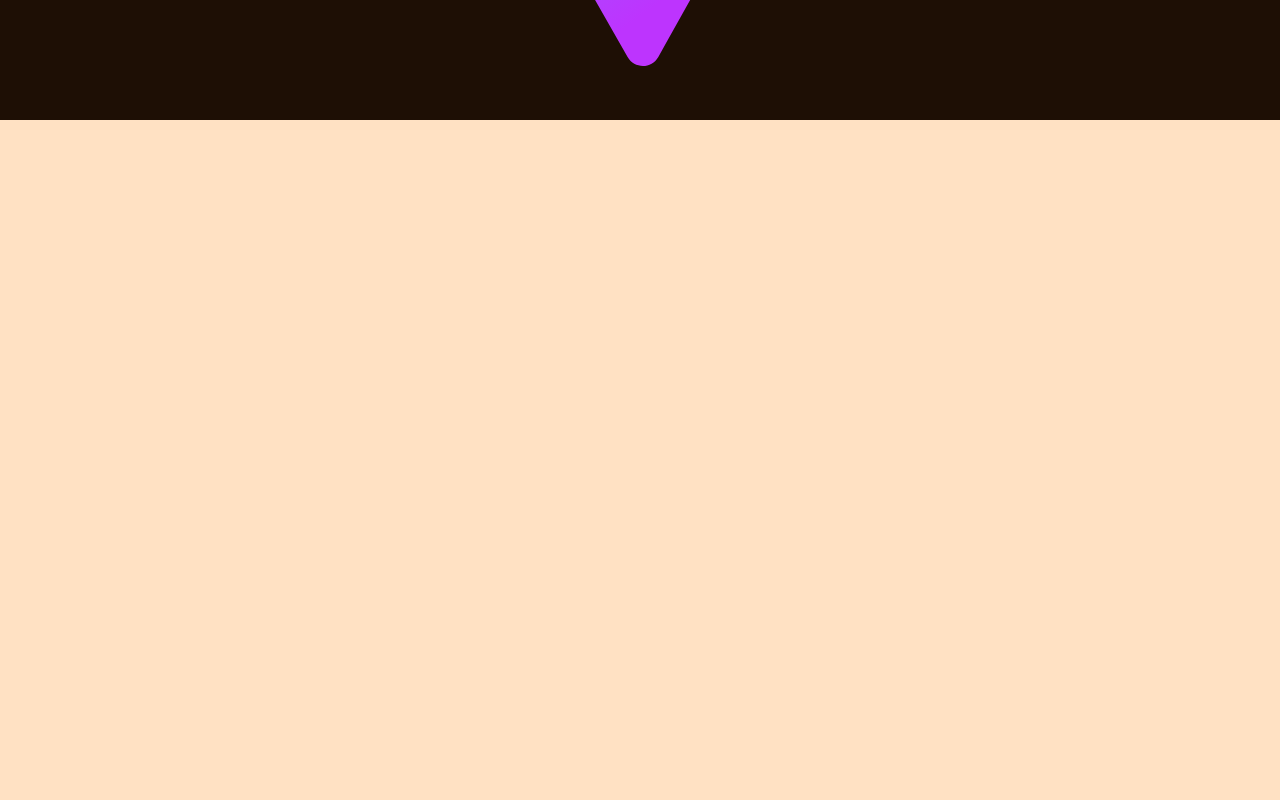
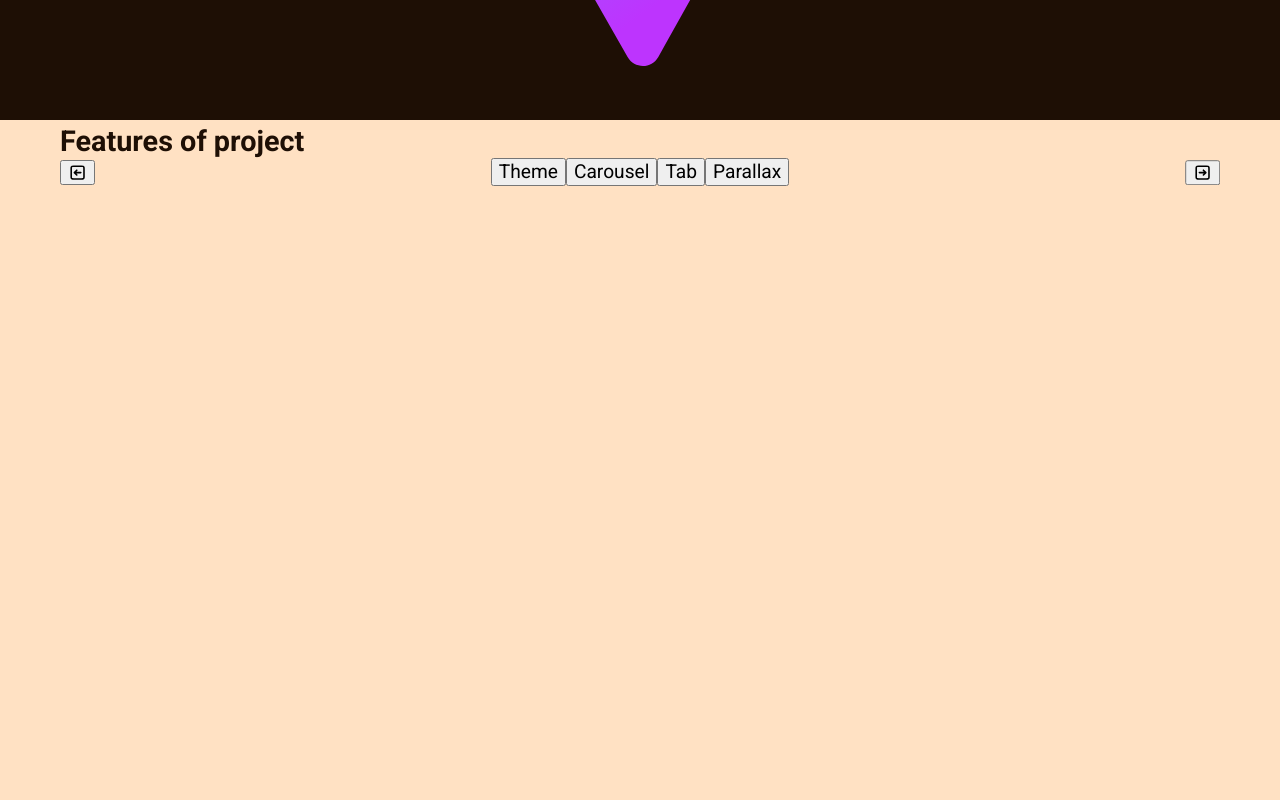
Before and after one commit to RKeyIT/cv, a React (Vite) app: page / in a window 1280 px wide. Shown: the part 1480-2280 px from the top of the page. Built offline with nearby package versions, Linux system fonts and the light colour scheme.

Commit message:
feat: Tab feature works begins

```diff
--- a/src/app/App.tsx
+++ b/src/app/App.tsx
@@ -11,8 +11,6 @@ const App = () => {
 		<Header />
 		<Main />
 		<Footer />
-		<Main />
-
 	</>
 }
 
--- /dev/null
+++ b/src/feature/Tab/Tab.css
@@ -0,0 +1,34 @@
+.Tab .window {
+  overflow-y: hidden;
+}
+.Tab .window .switcher {
+  position: relative;
+  display: flex;
+  flex-direction: row;
+  align-items: center;
+  justify-content: center;
+}
+.Tab .window .switcher button {
+  display: inline-flex;
+  justify-content: center;
+  align-items: center;
+}
+.Tab .window .switcher button.left, .Tab .window .switcher button.right {
+  position: absolute;
+}
+.Tab .window .switcher button.left {
+  left: 0;
+}
+.Tab .window .switcher button.right {
+  right: 0;
+}
+.Tab .window .switcher svg {
+  height: 1em;
+  width: 1em;
+  color: black;
+}
+.Tab .window .switcher .right {
+  transform: rotate(180deg);
+}
+
+/*# sourceMappingURL=Tab.css.map */
--- /dev/null
+++ b/src/feature/Tab/Tab.sass
@@ -0,0 +1,32 @@
+.Tab
+
+  & .window
+    overflow-y: hidden
+
+    .switcher
+      position: relative
+      display: flex
+      flex-direction: row
+      align-items: center
+      justify-content: center
+
+      button
+        display: inline-flex
+        justify-content: center
+        align-items: center
+
+        &.left, &.right
+          position: absolute
+        &.left
+          left: 0
+        &.right
+          right: 0
+
+
+      svg
+        height: 1em
+        width: 1em
+        color: black
+
+      & .right
+        transform: rotate(180deg)
--- /dev/null
+++ b/src/feature/Tab/Tab.tsx
@@ -0,0 +1,28 @@
+import './Tab.css'
+import IconArrow from "../../shared/IconArrow/IconArrow";
+
+const Tab = () => {
+	return <div className={ `Tab` }>
+		<div className="container window height">
+			<h2>Features of project</h2>
+
+			<div className="switcher">
+				<button className="left">
+					<IconArrow />
+				</button>
+
+				<button className="button">Theme</button>
+				<button className="button">Carousel</button>
+				<button className="button">Tab</button>
+				<button className="button">Parallax</button>
+
+				<button className="right">
+					<IconArrow />
+				</button>
+			</div>
+
+		</div>
+	</div>
+};
+
+export default Tab;
--- a/src/feature/Theme/themes/sunrise.css
+++ b/src/feature/Theme/themes/sunrise.css
@@ -67,12 +67,12 @@ body {
 /********************************/
 /********************************/
 /************* MAIN *************/
-.Technologies {
+.Technologies, .Mock {
   background-color: rgb(30, 15, 5);
   color: rgb(255, 225, 195);
 }
 
-.Mock {
+.Tab {
   background-color: rgb(255, 225, 195);
   color: rgb(30, 15, 5);
 }
--- a/src/feature/Theme/themes/sunrise.sass
+++ b/src/feature/Theme/themes/sunrise.sass
@@ -79,11 +79,11 @@ body
 
 /********************************/
 /************* MAIN *************/
-.Technologies
+.Technologies, .Mock
   background-color: $primary
   color: $secondary
 
-.Mock
+.Tab
   background-color: $secondary
   color: $primary
 /********* MAIN-END *************/
--- a/src/markup/Main/Main.tsx
+++ b/src/markup/Main/Main.tsx
@@ -1,10 +1,12 @@
 import Technologies from "./Technologies/Technologies";
 import Mock from "./Mock/Mock";
+import Tab from "../../feature/Tab/Tab";
 
 const Main = () => {
 	return <main className={`main`}>
 		<Technologies/>
-		<Mock/>
+		<Tab />
+		<Mock />
 	</main>
 };
 
--- /dev/null
+++ b/src/shared/IconArrow/IconArrow.tsx
@@ -0,0 +1,12 @@
+const IconArrow = () => {
+	return <svg className="svg-theme-icon" width="100%" height="100%"
+	            viewBox="0 0 24 24" preserveAspectRatio="xMidYMid meet"
+	            xmlns="http://www.w3.org/2000/svg"
+	            stroke="currentColor" fill="none"
+	>
+		<path strokeLinecap="round" strokeLinejoin="round" strokeWidth="2"
+		      d="m11 9-3 3m0 0 3 3m-3-3h8m-8.8 8h9.6c1.12 0 1.68 0 2.108-.218a2 2 0 0 0 .874-.874C20 18.48 20 17.92 20 16.8V7.2c0-1.12 0-1.68-.218-2.108a2 2 0 0 0-.874-.874C18.48 4 17.92 4 16.8 4H7.2c-1.12 0-1.68 0-2.108.218a2 2 0 0 0-.874.874C4 5.52 4 6.08 4 7.2v9.6c0 1.12 0 1.68.218 2.108a2 2 0 0 0 .874.874C5.52 20 6.08 20 7.2 20Z"/>
+	</svg>
+};
+
+export default IconArrow;
```
Also changed, not shown: 1 other file (tests, documents, lock files or other folders).
